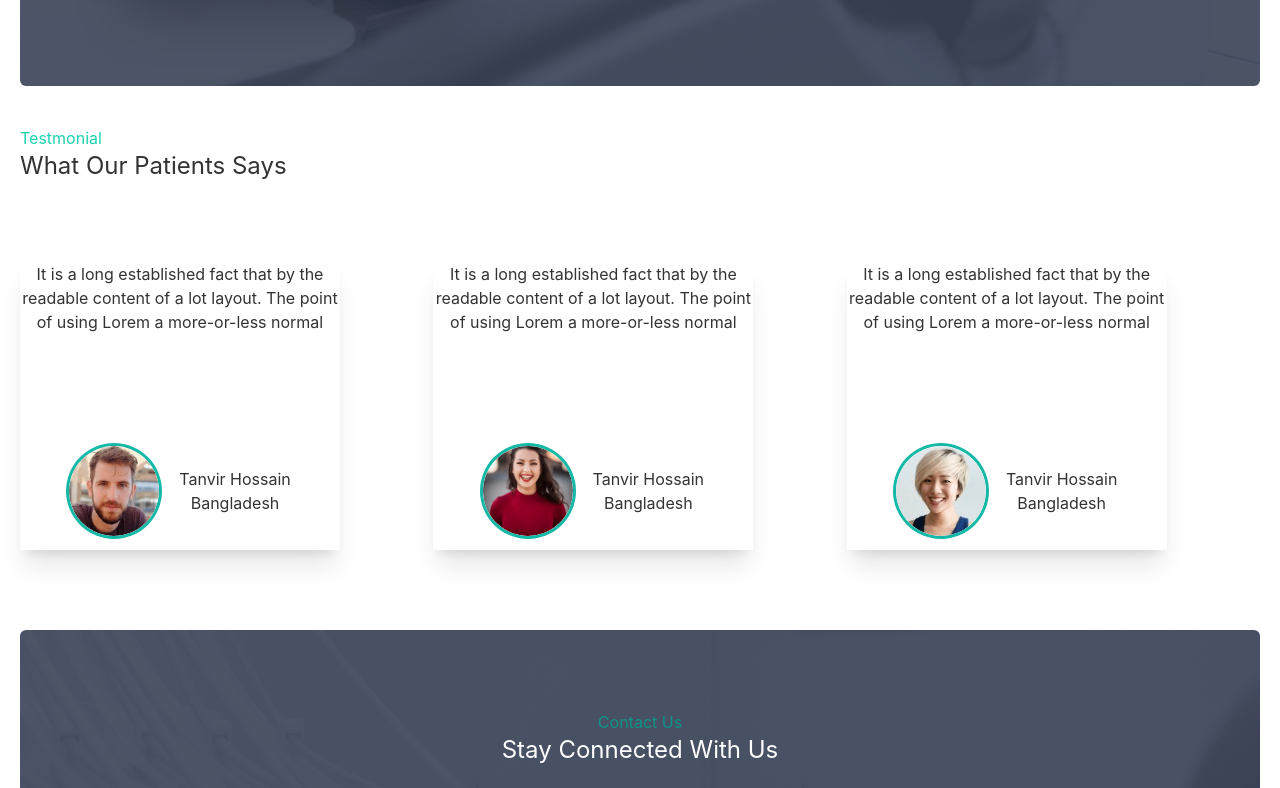
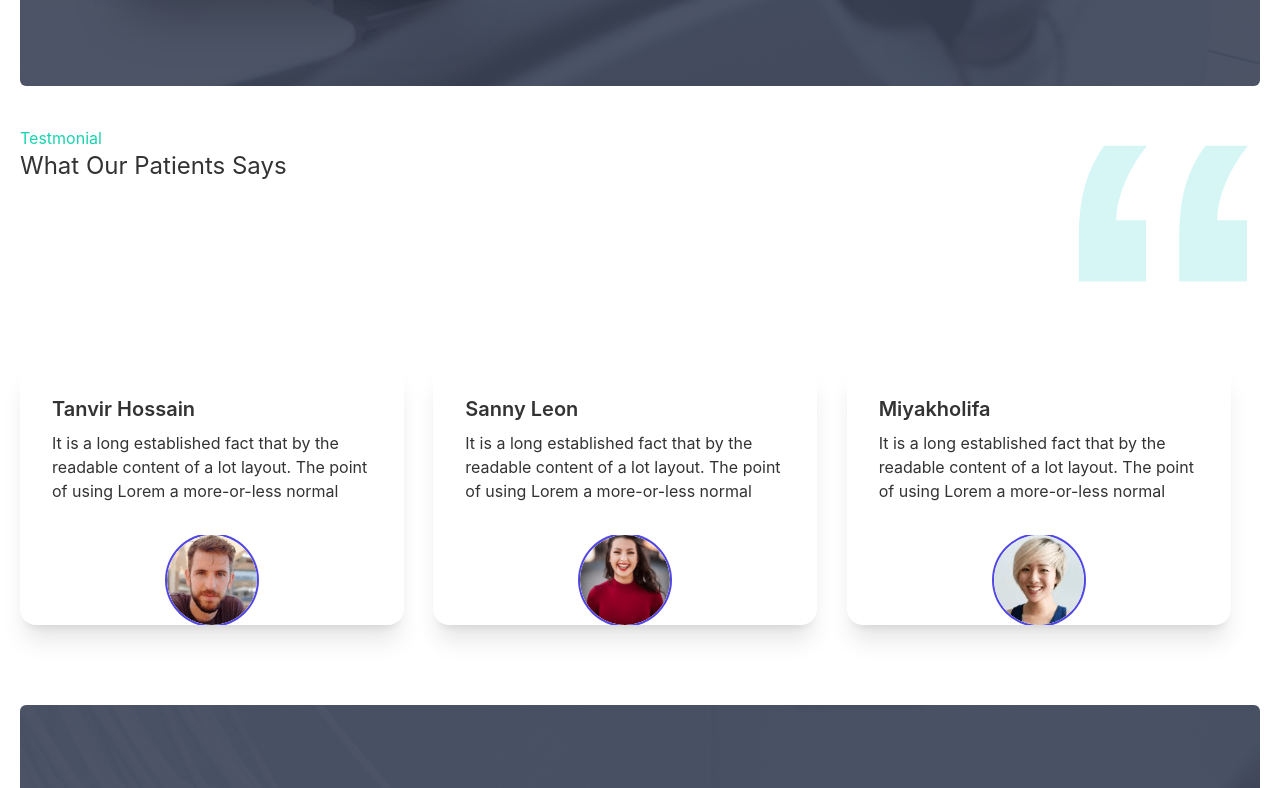
Before and after one commit to developermdtanvir/final-project, a React (Create React App) app: page / in a window 1280 px wide. Shown: the part 2427-3215 px from the top of the page. Built offline with nearby package versions, Linux system fonts and the light colour scheme.

Commit message:
I am Home Page coustomize and ready to push github

```diff
--- a/src/components/PraimaryButton/PraimaryButton.js
+++ b/src/components/PraimaryButton/PraimaryButton.js
@@ -2,6 +2,6 @@ import React from 'react'
 
 export const PraimaryButton = ({ children }) => {
     return (
-        <button className=' rounded px-12 py-2   bg-gradient-to-r from-cyan-500 to-blue-500 font-bold text-white '>{children}</button>
+        <button className='focus:ring-2 ring-cyan-700 rounded px-12 py-2   bg-gradient-to-r from-cyan-500 to-blue-500 font-bold text-white '>{children}</button>
     )
 }
--- a/src/pages/Home/Home/Testmonial/Testmonial.js
+++ b/src/pages/Home/Home/Testmonial/Testmonial.js
@@ -1,54 +1,48 @@
 import React from 'react'
+import quote from '../../../../assets/icons/quote.svg'
 import people1 from '../../../../assets/images/people1.png'
 import people2 from '../../../../assets/images/people2.png'
 import people3 from '../../../../assets/images/people3.png'
+import { TestmonialCard } from './TestmonialCard'
 export const Testmonial = () => {
+    const testmonialData = [
+        {
+            id: 1,
+            name: 'Tanvir Hossain',
+            from: 'Bangladesh',
+            img: people1,
+            description: 'It is a long established fact that by the readable content of a lot layout. The point of using Lorem a more-or-less normal'
+        },
+        {
+            id: 2,
+            name: 'Sanny Leon',
+            from: 'India',
+            img: people2,
+            description: 'It is a long established fact that by the readable content of a lot layout. The point of using Lorem a more-or-less normal'
+        },
+        {
+            id: 3,
+            name: 'Miyakholifa',
+            from: 'Uganda',
+            img: people3,
+            description: 'It is a long established fact that by the readable content of a lot layout. The point of using Lorem a more-or-less normal'
+        },
+    ]
     return (
         <div className=' mt-10 space-y-20'>
-            <div>
-                <p className=' text-[#19D3AE]'>Testmonial</p>
-                <h1 className=' text-2xl'>What Our Patients Says</h1>
+            <div className=' flex justify-between'>
+                <div>
+                    <p className=' text-[#19D3AE]'>Testmonial</p>
+                    <h1 className=' text-2xl'>What Our Patients Says</h1>
+                </div>
+                <div>
+                    <img alt='' src={quote} className=' lg:w-48 w-24' />
+                </div>
             </div>
             <div className=' grid grid-cols-1 md:grid-cols-2 lg:grid-cols-3'>
-                <div className=' w-80 h-72 space-y-10 shadow-xl text-center'>
-                    <div className=' h-1/2'>
-                        <p>It is a long established fact that by the readable content of a lot layout. The point of using Lorem a more-or-less normal </p>
-                    </div>
-                    <div className=' flex justify-center items-center space-x-5'>
-                        <div>
-                            <img className=' rounded-full ring ring-teal-500' src={people1} alt='' /></div>
-                        <div>
-                            <h1>Tanvir Hossain</h1>
-                            <p>Bangladesh</p>
-                        </div>
-                    </div>
-                </div>
-                <div className=' w-80 h-72 space-y-10 shadow-xl text-center'>
-                    <div className=' h-1/2'>
-                        <p>It is a long established fact that by the readable content of a lot layout. The point of using Lorem a more-or-less normal </p>
-                    </div>
-                    <div className=' flex justify-center items-center space-x-5'>
-                        <div>
-                            <img className=' rounded-full ring ring-teal-500' src={people2} alt='' /></div>
-                        <div>
-                            <h1>Tanvir Hossain</h1>
-                            <p>Bangladesh</p>
-                        </div>
-                    </div>
-                </div>
-                <div className=' w-80 h-72 space-y-10 shadow-xl text-center'>
-                    <div className=' h-1/2'>
-                        <p>It is a long established fact that by the readable content of a lot layout. The point of using Lorem a more-or-less normal </p>
-                    </div>
-                    <div className=' flex justify-center items-center space-x-5'>
-                        <div>
-                            <img className=' rounded-full ring ring-teal-500' src={people3} alt='' /></div>
-                        <div>
-                            <h1>Tanvir Hossain</h1>
-                            <p>Bangladesh</p>
-                        </div>
-                    </div>
-                </div>
+                {
+                    testmonialData.map(data => <TestmonialCard key={data.id} card={data} />)
+                }
             </div>
         </div>
     )
--- /dev/null
+++ b/src/pages/Home/Home/Testmonial/TestmonialCard.js
@@ -0,0 +1,14 @@
+import React from 'react';
+
+export const TestmonialCard = ({ card }) => {
+    const { name, description, img, from } = card;
+    return (
+        <div className="card w-96 bg-base-100 shadow-xl">
+            <div className="card-body">
+                <h2 className="card-title">{name}</h2>
+                <p>{description}</p>
+            </div>
+            <figure><img src={img} alt="Shoes" className=' rounded-full ring-2 ring-indigo-600' /></figure>
+        </div>
+    )
+}
--- a/src/pages/shared/Footer/Footer.js
+++ b/src/pages/shared/Footer/Footer.js
@@ -1,10 +1,15 @@
-import React from 'react'
-import { Link } from 'react-router-dom'
-import './Footer.css'
+import React from 'react';
+import { Link } from 'react-router-dom';
+import footer from '../../../assets/images/footer.png';
+import './Footer.css';
 export const Footer = () => {
     return (
-        <footer className="footer p-10  text-base-content bg-footer">
-            <div>
+        <footer className=" p-10" style={{
+            background: `url(${footer})`,
+            backgroundSize: 'cover'
+        }}>
+            <div className=' footer'>
+                <div className=' bg-gradient'>
                     <span className="footer-title">Services</span>
                     <Link className="link link-hover">Branding</Link>
                     <Link className="link link-hover">Design</Link>
@@ -24,6 +29,10 @@ export const Footer = () => {
                     <Link className="link link-hover">Privacy policy</Link>
                     <Link className="link link-hover">Cookie policy</Link>
                 </div>
+            </div>
+            <div className=' text-center mt-20'>
+                <p>Copyright © 2023 - All right reserved by ACME Industries Ltd</p>
+            </div>
         </footer>
     )
 }
```
Lines whose indentation alone changed are shown as unchanged.
